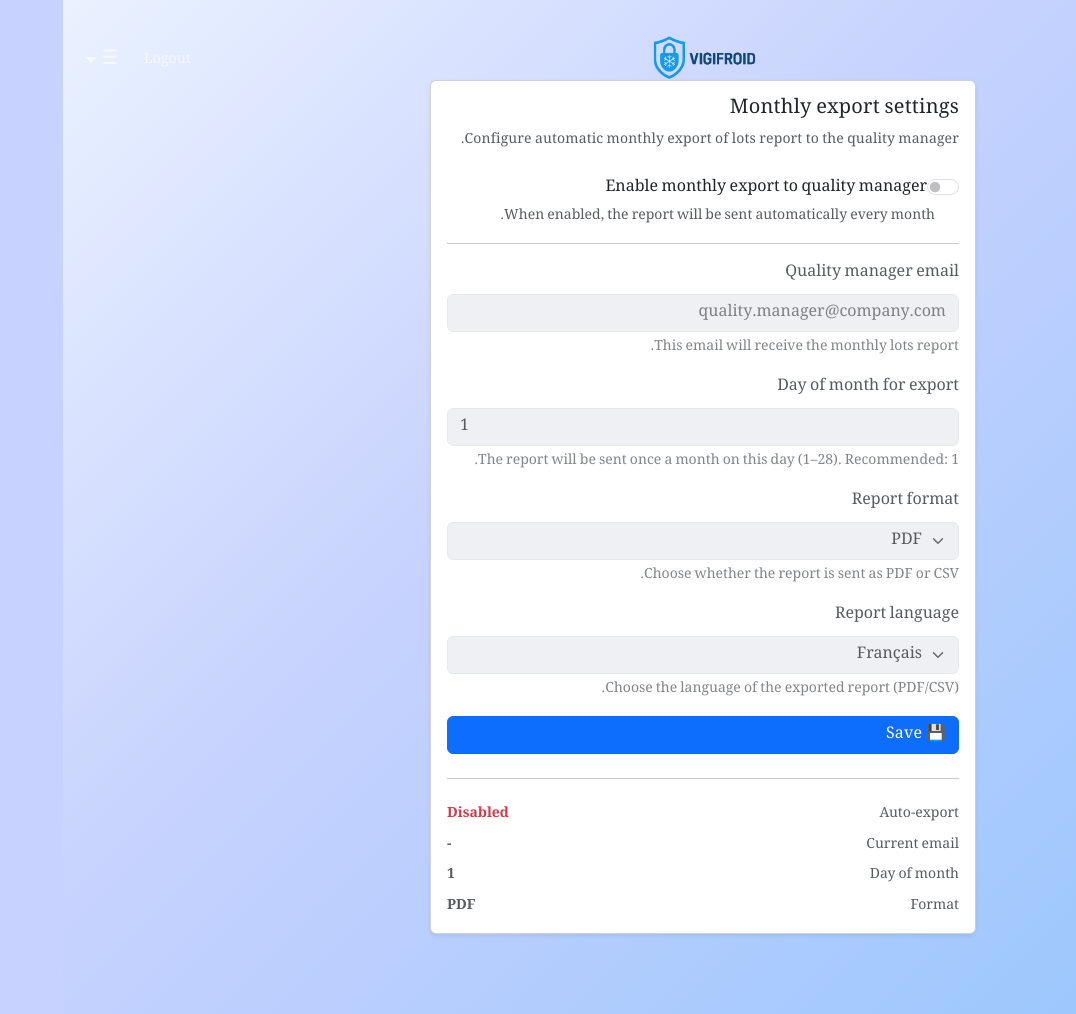
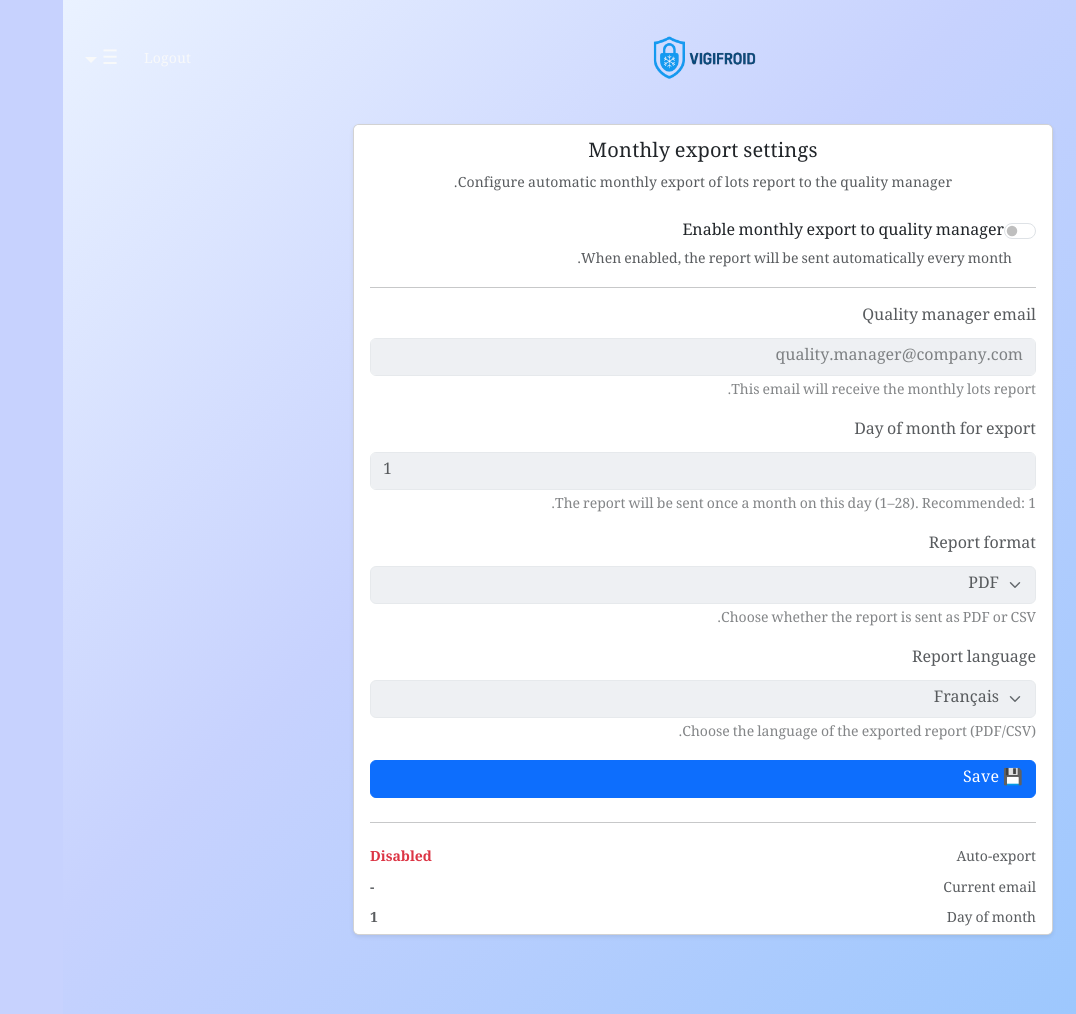
Before and after one commit to MrMostach-creator/VigiFroid, a Flask app: page /lots/export-settings in a window 1280 px wide. Shown: the whole page, without its empty margins (204-1280 px from the left). Run offline with Flask 3, Linux system fonts and the light colour scheme; the first user in the database is signed in; data comes from the database, SQL or seed files in the repository; some libraries are stand-ins or nearby versions.

Commit message:
fix header export_settings

```diff
--- a/templates/export_settings.html
+++ b/templates/export_settings.html
@@ -1,17 +1,20 @@
 <!-- templates/export_settings.html -->
+
 {% extends "base.html" %}
 {% block title %}VigiFroid · {{ _('Export settings') }}{% endblock %}
 {% set page_class = "page settings-page" %}
 
 {% block content %}
-<div class="container py-4">
-  <div class="row justify-content-center">
-    <div class="col-md-6">
+<div class="d-flex justify-content-center align-items-start"
+     style="min-height: calc(100vh - var(--header-h)); padding-top: var(--spacing-3xl);">
 
-      <div class="card shadow-sm">
+  <div class="card w-100 shadow-sm"
+       style="max-width: 700px; max-height: 80vh; overflow-y: auto;">
+
     <div class="card-body">
-          <h1 class="h5 mb-2">{{ _('Monthly export settings') }}</h1>
-          <p class="text-muted small mb-4">
+
+      <h1 class="h5 mb-2 text-center">{{ _('Monthly export settings') }}</h1>
+      <p class="text-muted small mb-4 text-center">
         {{ _('Configure automatic monthly export of lots report to the quality manager.') }}
       </p>
 
@@ -34,7 +37,9 @@
         <!-- Email -->
         <div class="mb-3" id="wrap_export_email">
           <label for="export_email" class="form-label">{{ _('Quality manager email') }}</label>
-              {{ form.export_email(class="form-control", id="export_email", placeholder="quality.manager@company.com") }}
+          {{ form.export_email(class="form-control",
+                               id="export_email",
+                               placeholder="quality.manager@company.com") }}
           <div class="form-text">
             {{ _('This email will receive the monthly lots report.') }}
           </div>
@@ -49,7 +54,12 @@
         <!-- Day -->
         <div class="mb-3" id="wrap_export_day">
           <label for="export_day" class="form-label">{{ _('Day of month for export') }}</label>
-              {{ form.export_day(class="form-control", id="export_day", min="1", max="28", step="1", inputmode="numeric") }}
+          {{ form.export_day(class="form-control",
+                             id="export_day",
+                             min="1",
+                             max="28",
+                             step="1",
+                             inputmode="numeric") }}
           <div class="form-text">
             {{ _('The report will be sent once a month on this day (1–28). Recommended: 1.') }}
           </div>
@@ -91,8 +101,6 @@
           {% endif %}
         </div>
 
-
-
         <button type="submit" class="btn btn-primary w-100">
           {{ _('💾 Save') }}
         </button>
@@ -129,9 +137,6 @@
 
     </div>
   </div>
-
-    </div>
-  </div>
 </div>
 {% endblock %}
 
@@ -144,9 +149,7 @@
     const email = document.getElementById('export_email');
     const day   = document.getElementById('export_day');
     const fmt   = document.getElementById('export_format');
-
-    // ✅ زيدنا language (اختياري)
-    const lang = document.getElementById('report_language');
+    const lang  = document.getElementById('report_language');
 
     const wrapEmail = document.getElementById('wrap_export_email');
     const wrapDay   = document.getElementById('wrap_export_day');
@@ -166,8 +169,6 @@
       setDisabled(email, wrapEmail, disabled);
       setDisabled(day, wrapDay, disabled);
       setDisabled(fmt, wrapFmt, disabled);
-
-      // ✅ إذا بغيتي language تبقى خدامة حتى OFF → حيد هاد السطر
       setDisabled(lang, wrapLang, disabled);
     }
 
```
Lines whose indentation alone changed are shown as unchanged.
